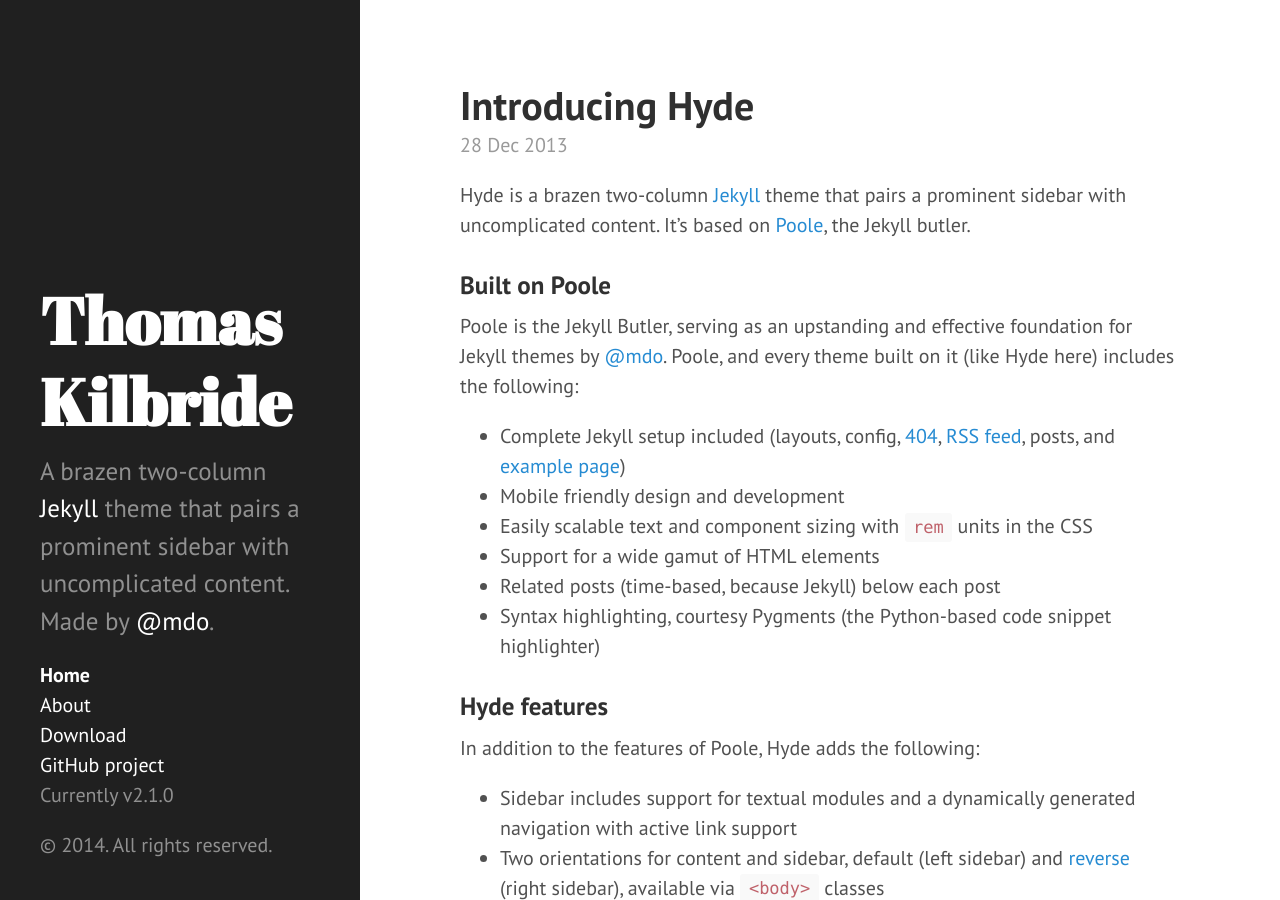
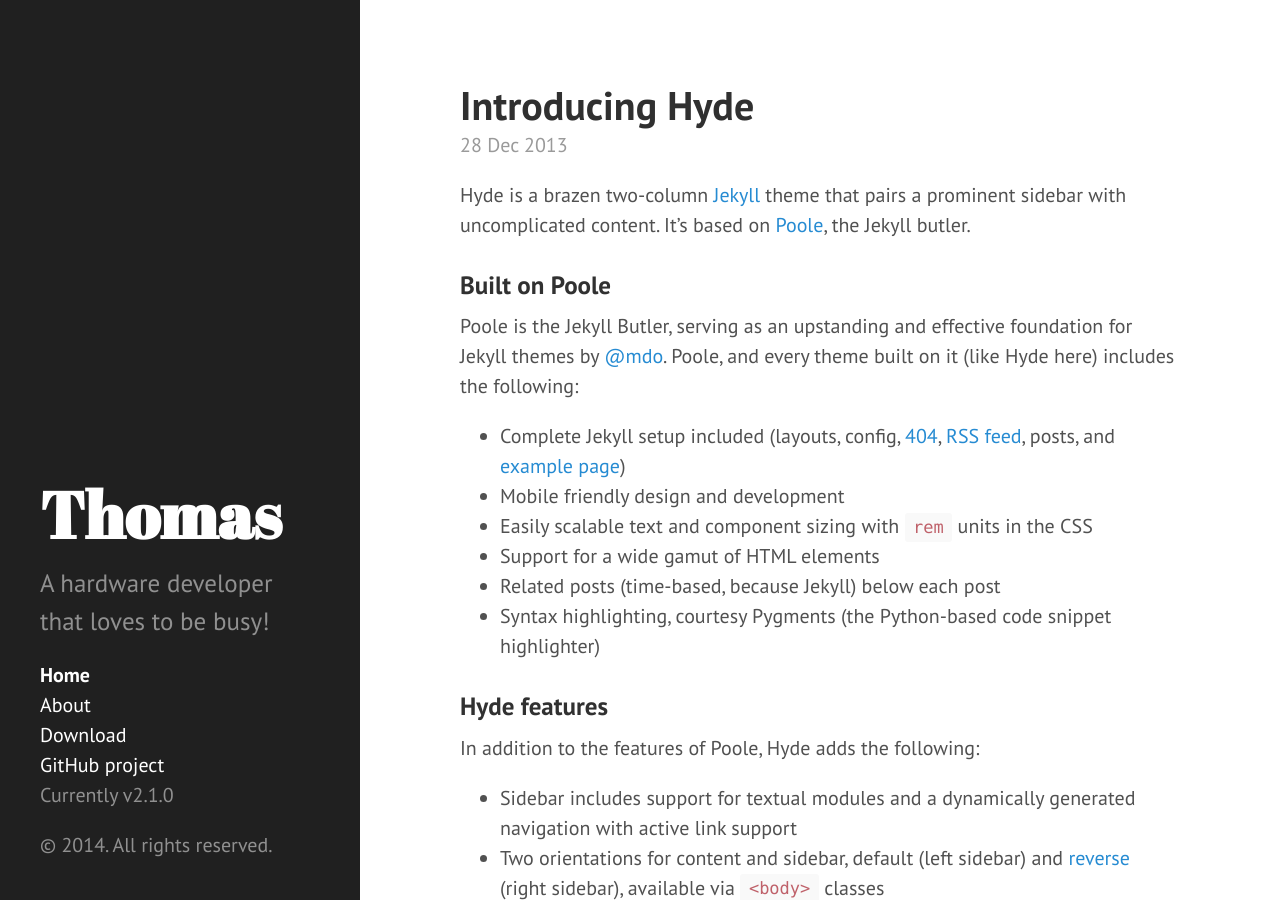
Before and after one commit to obnauticus/obnauticus.github.io, a Jekyll site: the page built from index.html, in a window 1280 px wide and 900 px high. Built offline with Jekyll 4.4.1, drawn with Linux system fonts in a browser that asks for light colours; Markdown is read by kramdown in place of the engine named in the settings; the list of posts is cut into pages by our own code.

```diff
--- a/_config.yml
+++ b/_config.yml
@@ -6,9 +6,9 @@
 permalink:        pretty
 
 # Setup
-title:            Thomas Kilbride
-tagline:          'A Jekyll theme'
-description:      'A brazen two-column <a href="http://jekyllrb.com" target="_blank">Jekyll</a> theme that pairs a prominent sidebar with uncomplicated content. Made by <a href="https://twitter.com/mdo" target="_blank">@mdo</a>.'
+title:            Thomas
+tagline:          'Hardware Guru'
+description:      'A hardware developer that loves to be busy!'
 url:              http://hyde.getpoole.com
 baseurl:          /
 
```
